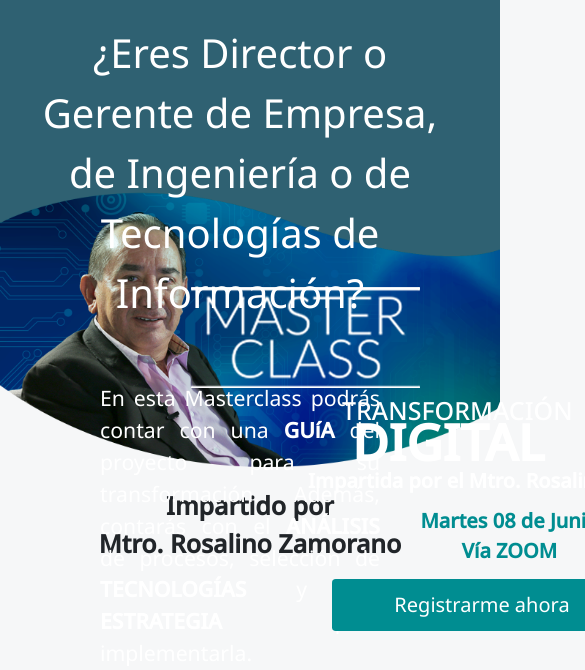
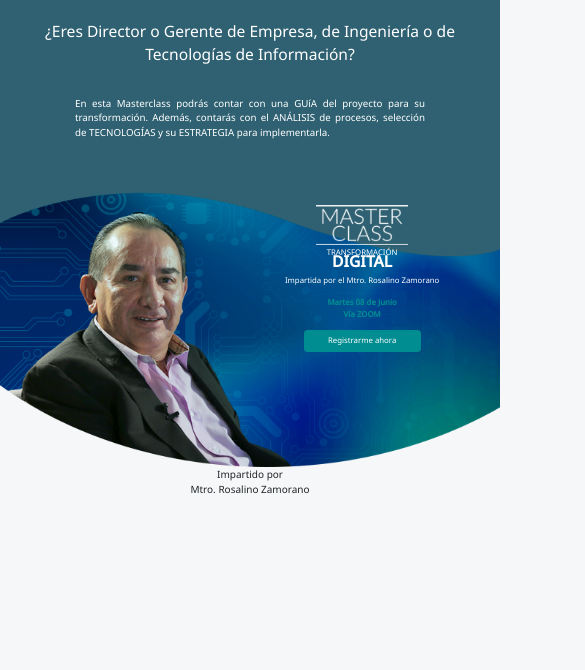
Before and after one commit to tellez0011/InnovationLabsMockUp, an Angular app: page /mockUp in a window 390 px wide. Shown: the top 670 px of the page, 585 px wide, since content can reach past the window. Built offline with nearby package versions, Linux system fonts and the light colour scheme.

Commit message:
banner1.2

```diff
--- a/src/app/mockup/mockup.component.css
+++ b/src/app/mockup/mockup.component.css
@@ -1,87 +1,73 @@
-.container-fluid{
+.container-fluid {
+    position: relative;
+    padding: 0rem;
     margin: 0rem;
-    padding: 0rem;
-    position: relative;
-    display: inline-block;
-}
-.image{
     width: 100%;
-    height: auto;
+    min-width: 500px;
 }
 
-.text {
-    position: absolute;
-    top: 5%; /* Ajusta la posición vertical del texto */
-    left: 8%;
-    display: flex;
-    flex-direction: column;
-    align-items: center;
-    justify-content: center;
-    width: 80%;
+
+.backgroundImage {
+    width: 100%;
 }
 
-  .title{
-    color: white;
-    font-size: 4rem;
-    text-align: center;
+
+.grid {
+    position: absolute;
+    top: 0;
+    left: 0;
+    width: 100%;
+    min-width: 500px;
 }
 
-  .info{
+.title {
     color: white;
-    font-size: 2.123rem;
-    width: 70%;
-    padding-top: 4.9rem;
-    text-align: justify;
+    font-size: 3vw;
+    padding: 6rem 6rem 2rem 6rem;
 }
 
-  .highlight{
-    font-weight: 600;
+.info {
+    color: white;
+    font-size: 2vw;
+    padding: 1rem 20% 7rem 20%;
+    text-align: justify;
+
 }
 
-.form {
-    position: absolute;
-    top: 55%; /* Ajusta la posición vertical del texto */
-    left: 10%;
+.contentRegister {
+    width: 100%;
     display: flex;
-    flex-direction: column;
-    align-items: flex-end;
+    align-items: center;
     justify-content: flex-end;
-    width: 80%;
-    padding: 30px 0px;
-    padding-right: 30px;
+    padding: 19vw 15vw 10vw 10vw;
 }
 
-.infoContainer{
-    width: 229px;
-    text-align: center;
-    color: white;
+.imgRegister {
+    width: 60%;
+    margin-bottom: 1vw;
 }
 
-.tansformation{
+.topic>p:first-child {
     color: white;
-    font-size: 2.5rem;
-    position: absolute;
-    top: 84%;
-    left: 73%;
-    font-weight: 500;
+    font-size: 2vw;
+
 }
 
-.digital{
+.topic>p:last-child {
     color: white;
-    font-size: 5rem;
-    position: absolute;
-    top: 92%;
-    left: 75.5%;
+    font-size: 4vw;
     font-weight: 700;
 }
 
+.topic p {
+    margin: 0; /* Elimina el margen */
+    line-height: .8;
+}
+
 .formInfo{
-    color: white;
-    position: absolute;
-    top: 130%;
-    left: 64.5%;
+    padding-top: 2vw;
     font-weight: 700;
-    font-size: 2rem;
+    font-size: 2vw;
     text-wrap: nowrap;
 }
 .hour{
@@ -91,57 +77,134 @@
 
 .btn{
     color: white;
-    font-size: 2rem;
-    position: absolute;
-    top: 200%;
-    left: 70.5%;
+    font-size: 2vw;
     background-color: #008d91;
-    padding: 10px 40px;
-    width: 300px;
+    padding: 1vw 4vw;
+    width: 30vw;
 }
 
-.contentContainer{
-    padding: 20px 20px;
-    display: flex;
-    flex-direction: column;
-    align-items: center;
-    justify-content: center;
+.formInfo > p:first-child{
+color: white;
+font-weight: 400;
 }
 
-.content{
-    width: 85%;
 
-}
-.name{
-    font-size: 2.5rem;
-    font-weight: 600;
+
+
+
+
+
+  @media (max-width: 1200px) {
+    .title {
+        padding: 2rem 3rem 2rem 3rem;
+        margin: 0px;
+        font-size: 3vw;
     }
 
-.col{
-    border: solid 1px white;
-
-}
-.star{
-    width: 5rem;
-    height: auto;
+    .info {
+        padding: 1rem 15% 5rem 15%;
+        font-size: 2.5vw;
     }
 
-.card{
-display: flex;
-flex-direction: column;
-align-items: center;
-justify-content: center;
-gap: 2rem;
-padding: 10px 10px;
-
+    .contentRegister {
+        padding: 19vw 10vw 10vw 10vw;
     }
 
-.card > p{
-    font-size: 2rem;
-    text-align: justify;
+    .imgRegister {
+        width: 40%;
+    }
   }
 
-.card > ul{
-    font-size: 2rem;
-    text-align: justify;
+
+  @media (max-width: 1024px) {
+    .title {
+        padding: 2rem 3rem 2rem 3rem;
+        margin: 0px;
+        font-size: 3vw;
     }
+
+    .info {
+        padding: 1rem 15% 5rem 15%;
+        font-size: 2.5vw;
+    }
+
+    .contentRegister {
+        padding: 17vw 10vw 10vw 10vw;
+    }
+
+    .imgRegister {
+        width: 40%;
+    }
+  }
+
+
+  @media (max-width: 768px) {
+    .title {
+        padding: 2rem 3rem 2rem 3rem;
+        margin: 0px;
+        font-size: 3vw;
+    }
+
+    .info {
+        padding: 1rem 15% 5rem 15%;
+        font-size: 2.5vw;
+    }
+
+    .contentRegister {
+        padding: 14vw 10vw 10vw 10vw;
+    }
+
+    .imgRegister {
+        width: 40%;
+    }
+  }
+
+
+  @media (max-width: 600px) {
+    .title {
+        padding: 2rem 3rem 2rem 3rem;
+        margin: 0px;
+        font-size: 3vw;
+    }
+
+    .info {
+        padding: 1rem 15% 5rem 15%;
+        font-size: 2.5vw;
+    }
+
+    .contentRegister {
+        padding: 10vw 10vw 10vw 10vw;
+    }
+
+    .imgRegister {
+        width: 40%;
+    }
+  }
+
+
+  @media (max-width: 500px) {
+    .grid {
+      min-width: 500px;
+    }
+  }
+
+  @media (max-width: 480px) {
+    .title {
+        padding: 2rem 3rem 2rem 3rem;
+        margin: 0px;
+        font-size: 4vw;
+    }
+
+    .info {
+        padding: 1rem 15% 5rem 15%;
+        font-size: 2.5vw;
+    }
+
+    .contentRegister {
+        padding: 1vw 6vw 10vw 10vw;
+    }
+
+    .imgRegister {
+        width: 40%;
+    }
+  }
--- a/src/app/mockup/mockup.component.html
+++ b/src/app/mockup/mockup.component.html
@@ -1,23 +1,27 @@
 <div class="container-fluid">
-    <img class="image" src="assets/imgs/2.png" alt="">
-    <div class="text">
+    <img class="backgroundImage" src="../../assets/imgs/2.png" alt="">
+    <div class="grid text-center">
+        <div>
             <p class="title">
                 ¿Eres Director o Gerente de Empresa, de Ingeniería
                 o de Tecnologías de Información?
             </p>
+        </div>
+        <div>
             <p class="info">
                 En esta Masterclass podrás contar con una <span class="highlight">GUíA</span> del proyecto para
                 su transformación. Además, contarás con el <span class="highlight">ANÁLISIS</span> de procesos,
-            selección de <span class="highlight">TECNOLOGÍAS</span> y su <span class="highlight">ESTRATEGIA</span> para
+                selección de <span class="highlight">TECNOLOGÍAS</span> y su <span class="highlight">ESTRATEGIA</span>
+                para
                 implementarla.
             </p>
         </div>
+        <div class="contentRegister">
             <div>
-        <div class="form">
-            <img src="assets/imgs/8.png" alt="">
-           <div class="infoContainer">
-            <p class="text-uppercase tansformation"> transformación </p>
-            <p class="text-uppercase digital">digital</p>
+                <img class="imgRegister" src="assets/imgs/8.png" alt="">
+                <div class="topic">
+                    <p> TRANSFORMACIÓN</p>
+                    <p>DIGITAL</p>
                 </div>
                 <div class="formInfo">
                     <p>Impartida por el Mtro. Rosalino Zamorano</p>
@@ -37,3 +41,4 @@
 
         </div>
         </div>
+</div>
```
Lines whose indentation alone changed are shown as unchanged.
